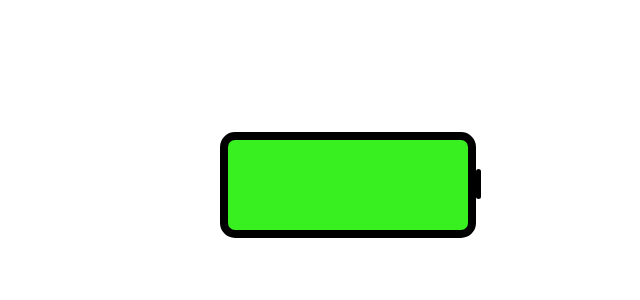
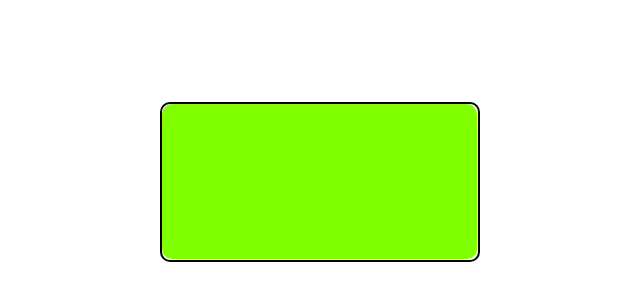
Before and after one commit to mohammednadeem01/ths-projects, a plain HTML site: page mybatteryapp/index.html in a window 1280 px wide. Shown: the part 218-518 px from the top of the page, without its empty margins (320-960 px from the left). Drawn offline with Linux system fonts and the light colour scheme.

```diff
--- a/mybatteryapp/index.html
+++ b/mybatteryapp/index.html
@@ -9,15 +9,17 @@
 
 </head>
 <body>
-  <div class="battery1">
-    <div id="battery">
-      <div class="not"></div>
-      <div class="text"></div>
+  <div class="main">
+    <div class="battery">
+
+      <div class="juice"></div>
     </div>
+    <h1 class="text"></h1>
+    <div class='not'></div>
   </div>
 
   <script>
-
+    //document.getElementById('demo').innerHTML = 'Bismillah'
   </script>
 </body>
 </html>
--- a/mybatteryapp/style.css
+++ b/mybatteryapp/style.css
@@ -1,33 +1,27 @@
-body{
-    text-align: center;
+*{
+    padding: 0;
+    margin:0;
+    box-sizing: border-box;
 }
 
 
+body{
+    height: 100vh;
+    display: flex;
+    justify-content: center;
+    align-items: center;
+}
 
-#battery {
-    background-color: rgb(56, 240, 32);
-    width: 200px;
-    border: 8px solid rgb(0, 0, 0);
-    padding: 20px;
-    margin: 25px;
-    align-content:center;
-    position: fixed;
-    top: 50%;
-    left: 50%;
-    margin-top: -50px;
-    margin-left: -100px;
-    border-radius: 15px;
-    right: 20px;
-    height: 50px;
- }
+.battery{
+    height: 160px;
+    width: 320px;
+    border: 2px solid black;
+    border-radius: 10px;
+}
 
-
-.not{
-    background-color:rgb(0, 0, 0);
-    width: 5px;
-    height: 30px;
-    top:29px;
-    position: absolute;
-    border-radius: 20px;
-    left:248px;
+.juice{
+    height: 155px;
+    width: 315px;
+    background-color: chartreuse;
+    border-radius: 10px;
 }
```
